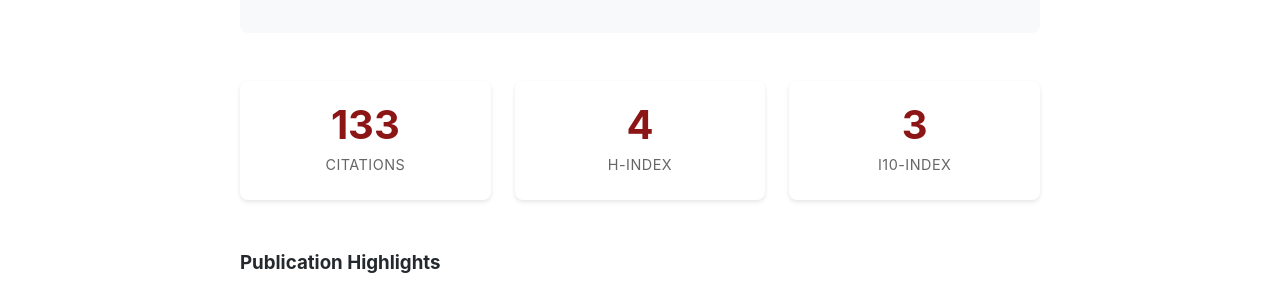
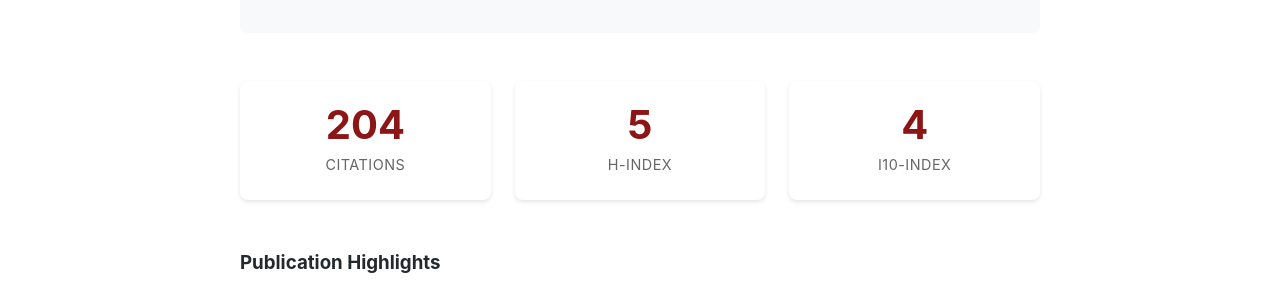
Before and after one commit to dntounis/dntounis.github.io, a Jekyll site: the page built from publications.md, in a window 1280 px wide and 1323 px high. Shown: the part 353-653 px from the top of the window. Built offline with Jekyll 4.4.1, drawn with Linux system fonts in a browser that asks for light colours; a style sheet for code colours, icons or effects is not loaded.

Commit message:
new profile pic, update google scholar and teaching exp

```diff
--- a/_config.yml
+++ b/_config.yml
@@ -47,7 +47,7 @@
 url: "https://dntounis.github.io"
 
 # Avatar (optional)
-avatar: /assets/images/IMG_1186_crop_v2.png
+avatar: /assets/images/ghibli_profile_DN.png
 
 # You can add more social links:
 
--- a/_data/scholar_metrics.yml
+++ b/_data/scholar_metrics.yml
@@ -1,4 +1,4 @@
-citations: 133
-h_index: 4
-i10_index: 3
-last_updated: '2024-11-17'
+citations: 204
+h_index: 5
+i10_index: 4
+last_updated: '2025-07-01'
--- a/_layouts/default.html
+++ b/_layouts/default.html
@@ -12,7 +12,7 @@
     <link rel="stylesheet" href="https://cdn.jsdelivr.net/npm/@fortawesome/fontawesome-free@5.15.4/css/all.min.css">
     <link rel="stylesheet" href="https://cdn.jsdelivr.net/npm/academicons@1.9.2/css/academicons.min.css">
     <!-- Favicon -->
-    <link rel="apple-touch-icon" sizes="180x180" href="{{ '/assets/favicon_v3/apple-touch-icon.png' | relative_url }}">
+    <link rel="apple-touch-icon" sizes="180x180" href="{{ '/assets/favicon_v2/apple-touch-icon.png' | relative_url }}">
     <link rel="icon" type="image/png" sizes="96x96" href="{{ '/assets/favicon_v3/favicon-96x96.png' | relative_url }}">
     <link rel="icon" type="image/svg+xml"  href="{{ '/assets/favicon_v3/favicon.svg' | relative_url }}">
     <link rel="manifest" href="{{ '/assets/favicon_v3/site.webmanifest' | relative_url }}">
```
Also changed, not shown: teaching.md (+5 -1 lines), 1 other file.
